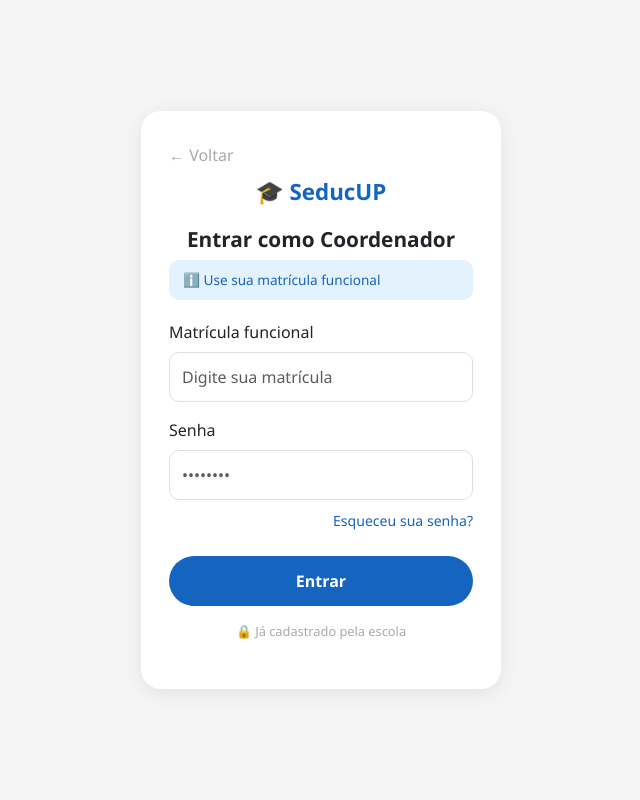
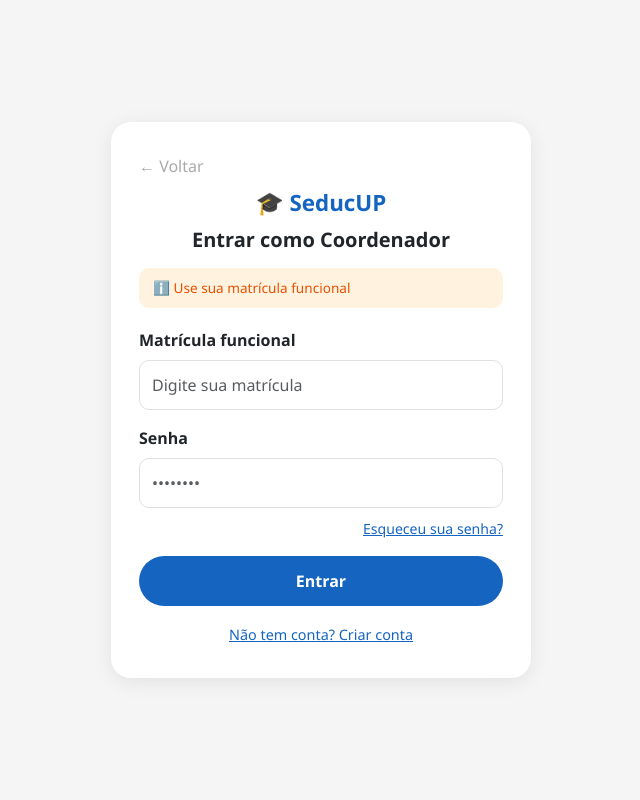
Before and after one commit to seducup2026/SeducUp, a Flask app: page /login/coordenador in a window 1280 px wide. Shown: the whole page, without its empty margins (319-959 px from the left). Run offline with Flask 3, Linux system fonts and the light colour scheme.

Commit message:
Fluxo de login atualizado - removido professor

```diff
--- a/app/routes/auth.py
+++ b/app/routes/auth.py
@@ -17,26 +17,49 @@ def selecionar_perfil():
 def login(tipo):
     if request.method == 'POST':
         senha = request.form.get('senha')
-
         if tipo == 'aluno':
             ra = request.form.get('ra')
             usuario = Usuario.query.filter_by(ra=ra, tipo='aluno').first()
         else:
             matricula = request.form.get('matricula')
-            usuario = Usuario.query.filter_by(matricula=matricula, tipo=tipo).first()
+            usuario = Usuario.query.filter_by(matricula=matricula, tipo='coordenador').first()
 
         if usuario and bcrypt.check_password_hash(usuario.senha, senha):
             login_user(usuario)
             if usuario.tipo == 'aluno':
                 return redirect(url_for('aluno.dashboard'))
-            elif usuario.tipo == 'professor':
-                return redirect(url_for('professor.dashboard'))
-            elif usuario.tipo == 'coordenador':
+            else:
                 return redirect(url_for('coordenador.dashboard'))
         else:
             flash('Credenciais incorretas!', 'danger')
 
     return render_template('login.html', tipo=tipo)
+
+@auth.route('/cadastro-coordenador', methods=['GET', 'POST'])
+def cadastro_coordenador():
+    if request.method == 'POST':
+        nome = request.form.get('nome')
+        matricula = request.form.get('matricula')
+        email = request.form.get('email')
+        senha = request.form.get('senha')
+        confirmar = request.form.get('confirmar_senha')
+
+        if senha != confirmar:
+            flash('As senhas não coincidem!', 'danger')
+            return render_template('cadastro_coordenador.html')
+
+        if Usuario.query.filter_by(matricula=matricula).first():
+            flash('Matrícula já cadastrada!', 'danger')
+            return render_template('cadastro_coordenador.html')
+
+        senha_hash = bcrypt.generate_password_hash(senha).decode('utf-8')
+        coord = Usuario(nome=nome, matricula=matricula, email=email, senha=senha_hash, tipo='coordenador')
+        db.session.add(coord)
+        db.session.commit()
+        flash('Cadastro realizado com sucesso!', 'success')
+        return redirect(url_for('auth.login', tipo='coordenador'))
+
+    return render_template('cadastro_coordenador.html')
 
 @auth.route('/recuperar-senha', methods=['GET', 'POST'])
 def recuperar_senha():
--- /dev/null
+++ b/app/templates/base.html
@@ -0,0 +1,75 @@
+<!DOCTYPE html>
+<html lang="pt-br">
+<head>
+    <meta charset="UTF-8">
+    <meta name="viewport" content="width=device-width, initial-scale=1.0">
+    <title>{% block title %}SeducUP{% endblock %}</title>
+    <link href="https://cdn.jsdelivr.net/npm/bootstrap@5.3.0/dist/css/bootstrap.min.css" rel="stylesheet">
+    <style>
+        * { box-sizing: border-box; }
+        body {
+            font-family: 'Segoe UI', sans-serif;
+            margin: 0;
+            padding: 20px 16px;
+            min-height: 100vh;
+            display: flex;
+            align-items: center;
+            justify-content: center;
+            background: #f5f5f5;
+}
+        .container-central {
+            width: 100%;
+            max-width: 420px;
+}
+        .card-seducup {
+            background: white;
+            border-radius: 20px;
+            padding: 32px 28px;
+            box-shadow: 0 4px 20px rgba(0,0,0,0.08);
+            border: none;
+            width: 100%;
+        }
+        .logo-text {
+            color: #1565C0;
+            font-weight: 800;
+            font-size: 1.4rem;
+        }
+        .btn-principal {
+            background: #1565C0;
+            color: white;
+            border-radius: 30px;
+            padding: 13px;
+            font-weight: 700;
+            border: none;
+            width: 100%;
+        }
+        .btn-principal:hover { background: #0d47a1; color: white; }
+        .form-control {
+            border-radius: 10px;
+            padding: 12px;
+            border: 1.5px solid #e0e0e0;
+        }
+        .form-control:focus { border-color: #1565C0; box-shadow: none; }
+        .dica-azul {
+            background: #E3F2FD;
+            border-radius: 10px;
+            padding: 10px 14px;
+            font-size: 0.85rem;
+            color: #1565C0;
+            margin-bottom: 20px;
+        }
+
+        /* Responsivo */
+        @media (max-width: 480px) {
+            .card-seducup { padding: 24px 16px; border-radius: 16px; }
+            .container-central { padding: 12px; }
+        }
+    </style>
+    {% block extra_css %}{% endblock %}
+</head>
+<body>
+    {% block content %}{% endblock %}
+    <script src="https://cdn.jsdelivr.net/npm/bootstrap@5.3.0/dist/js/bootstrap.bundle.min.js"></script>
+    {% block extra_js %}{% endblock %}
+</body>
+</html>
--- a/app/templates/login.html
+++ b/app/templates/login.html
@@ -1,75 +1,21 @@
-<!DOCTYPE html>
-<html lang="pt-br">
-<head>
-    <meta charset="UTF-8">
-    <meta name="viewport" content="width=device-width, initial-scale=1.0">
-    <title>SeducUP - Login</title>
-    <link href="https://cdn.jsdelivr.net/npm/bootstrap@5.3.0/dist/css/bootstrap.min.css" rel="stylesheet">
-    <style>
-        body {
-            background: #f5f5f5;
-            min-height: 100vh;
-            display: flex;
-            flex-direction: column;
-            align-items: center;
-            justify-content: center;
-            font-family: 'Segoe UI', sans-serif;
-        }
-        .card {
-            background: white;
-            border-radius: 20px;
-            padding: 32px 28px;
-            width: 100%;
-            max-width: 360px;
-            box-shadow: 0 4px 20px rgba(0,0,0,0.08);
-            border: none;
-        }
-        .logo { color: #1565C0; font-weight: 800; font-size: 1.4rem; }
-        .titulo { font-weight: 700; font-size: 1.3rem; margin: 16px 0 4px; }
-        .dica {
-            background: #E3F2FD;
-            border-radius: 10px;
-            padding: 10px 14px;
-            font-size: 0.85rem;
-            color: #1565C0;
-            margin-bottom: 20px;
-        }
-        .form-control {
-            border-radius: 10px;
-            padding: 12px;
-            border: 1.5px solid #e0e0e0;
-        }
-        .form-control:focus { border-color: #1565C0; box-shadow: none; }
-        .btn-entrar {
-            background: #1565C0;
-            color: white;
-            border-radius: 30px;
-            padding: 13px;
-            font-weight: 700;
-            border: none;
-            width: 100%;
-            margin-top: 8px;
-        }
-        .btn-entrar:hover { background: #0d47a1; color: white; }
-        .link-esqueci { color: #1565C0; font-size: 0.88rem; text-decoration: none; }
-        .rodape { color: #aaa; font-size: 0.8rem; margin-top: 16px; }
-    </style>
-</head>
-<body>
-    <div class="card">
+{% extends 'base.html' %}
+
+{% block title %}SeducUP - Login{% endblock %}
+
+{% block content %}
+<div class="container-central">
+    <div class="card-seducup">
         <a href="{{ url_for('auth.selecionar_perfil') }}" style="color:#aaa; text-decoration:none;">← Voltar</a>
 
-        <div class="text-center mt-2">
-            <div class="logo">🎓 SeducUP</div>
-            <div class="titulo">
-                Entrar como {{ tipo|capitalize }}
-            </div>
+        <div class="text-center mt-2 mb-3">
+            <div class="logo-text">🎓 SeducUP</div>
+            <h5 class="fw-bold mt-2">Entrar como {{ tipo|capitalize }}</h5>
         </div>
 
         {% if tipo == 'aluno' %}
-        <div class="dica">ℹ️ Use seu RA fornecido pela escola</div>
+        <div class="dica-azul">ℹ️ Use seu RA fornecido pela escola</div>
         {% else %}
-        <div class="dica">ℹ️ Use sua matrícula funcional</div>
+        <div class="dica-azul" style="background:#FFF3E0; color:#E65100;">ℹ️ Use sua matrícula funcional</div>
         {% endif %}
 
         {% with messages = get_flashed_messages(with_categories=true) %}
@@ -81,29 +27,35 @@
         <form method="POST">
             {% if tipo == 'aluno' %}
             <div class="mb-3">
-                <label class="form-label">RA (Registro do Aluno)</label>
+                <label class="form-label fw-semibold">RA (Registro do Aluno)</label>
                 <input type="text" name="ra" class="form-control" placeholder="0000000000-X" required>
             </div>
             {% else %}
             <div class="mb-3">
-                <label class="form-label">Matrícula funcional</label>
+                <label class="form-label fw-semibold">Matrícula funcional</label>
                 <input type="text" name="matricula" class="form-control" placeholder="Digite sua matrícula" required>
             </div>
             {% endif %}
 
             <div class="mb-2">
-                <label class="form-label">Senha</label>
+                <label class="form-label fw-semibold">Senha</label>
                 <input type="password" name="senha" class="form-control" placeholder="••••••••" required>
             </div>
 
             <div class="text-end mb-3">
-                <a href="{{ url_for('auth.recuperar_senha') }}" class="link-esqueci">Esqueceu sua senha?</a>
+                <a href="{{ url_for('auth.recuperar_senha') }}" style="color:#1565C0; font-size:0.88rem;">Esqueceu sua senha?</a>
             </div>
 
-            <button type="submit" class="btn btn-entrar">Entrar</button>
+            <button type="submit" class="btn btn-principal">Entrar</button>
         </form>
 
-        <p class="text-center rodape">🔒 Já cadastrado pela escola</p>
+        <div class="text-center mt-3">
+            {% if tipo == 'aluno' %}
+            <p style="color:#aaa; font-size:0.8rem;">🔒 Já cadastrado pela escola</p>
+            {% else %}
+            <a href="{{ url_for('auth.cadastro_coordenador') }}" style="color:#1565C0; font-size:0.9rem;">Não tem conta? Criar conta</a>
+            {% endif %}
+        </div>
     </div>
-</body>
-</html>
+</div>
+{% endblock %}
```
Also changed, not shown: app/templates/cadastro_coordenador.html (added, +50 -0 lines), app/templates/index.html (+25 -40 lines), app/templates/selecionar_perfil.html (+21 -82 lines).
